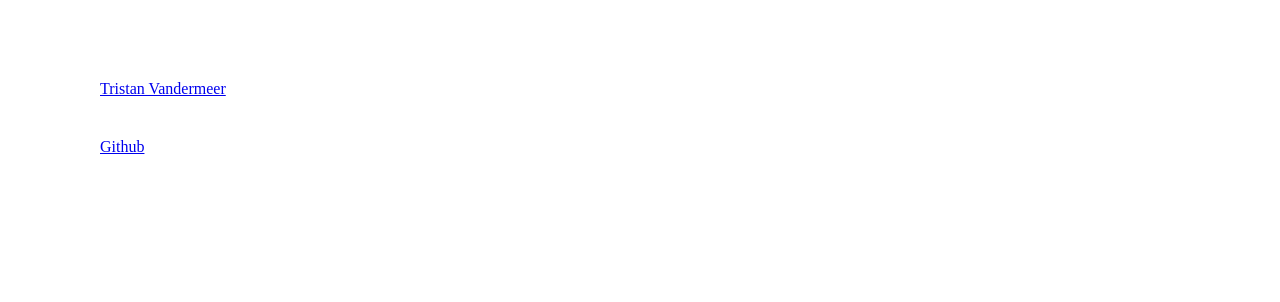
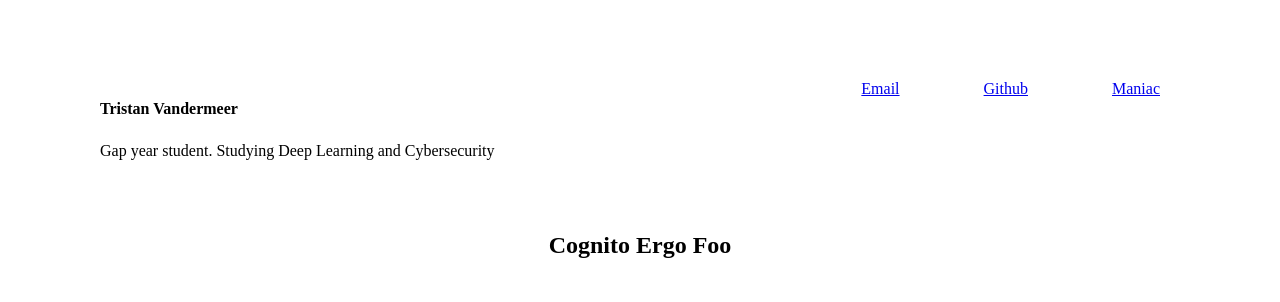
Before and after one commit to tristanvandermeer/Portfolio-Site, a plain HTML site: page index.html in a window 1280 px wide. Drawn offline with Linux system fonts and the light colour scheme.

Commit message:
New HTML - Day 1
Just some small UI additions. Fonts, navbar beginnings, links, box-shadow.

Make sure to fix the navbar buttons tomorrow.

```diff
--- a/index.html
+++ b/index.html
@@ -21,18 +21,46 @@
 <body>
 
     <!-- NAVBAR -->
-    <nav>
-        <div class="left">
-            <a href="/">Tristan Vandermeer</a>
+    <nav class="navbar">
+
+        <div style="float: right;">
+            <hover>
+                <a href="mailto:tristan.vandermeer@gmail.com"> Email</a>
+            </hover>
+            <hover>
+                <a href="https://github.com/tristanvandermeer" target="_blank"> Github</a>
+            </hover>
+            <hover>
+                <a href="http://ishiboo.com/" target="_blank" >Maniac</a>
+            </hover>
+
         </div>
-        <div class="right">
-            <a href="https://github.com/tristanvandermeer">Github</a>
+        <div style="float: left;">
+
+            <h4 style="color: black;">Tristan Vandermeer</h4>
+            <p style="padding-top: 4px;">Gap year student. Studying Deep Learning and Cybersecurity</p>
+
+
         </div>
+
     </nav>
+
+    <!-- BREAK IS HERE -->
+    <br></br>
+    <br></br>
 
     <main>
         <!-- SECTION 1: -->
-        <section></section>
+        <section>
+
+            <div align="middle">
+
+                <h1>Cognito Ergo Foo</h1>
+
+            </div>
+
+
+        </section>
 
         <!-- SECTION 2: -->
         <section></section>
```
